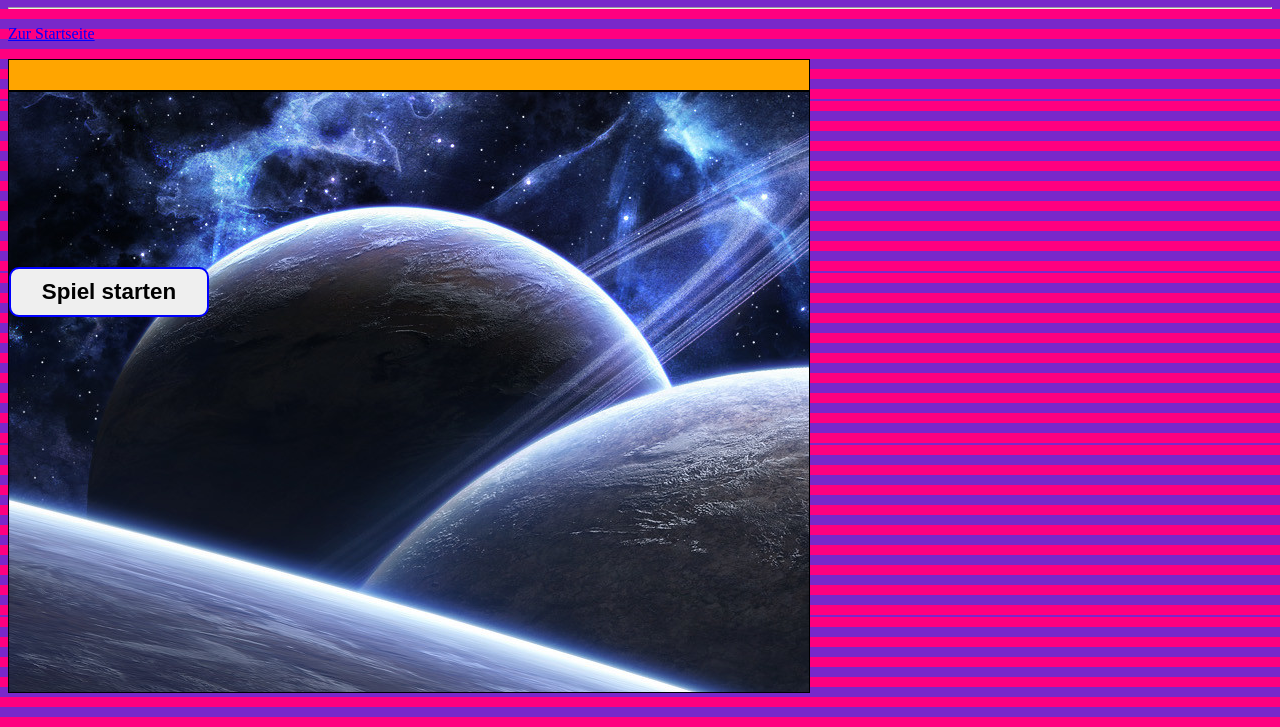
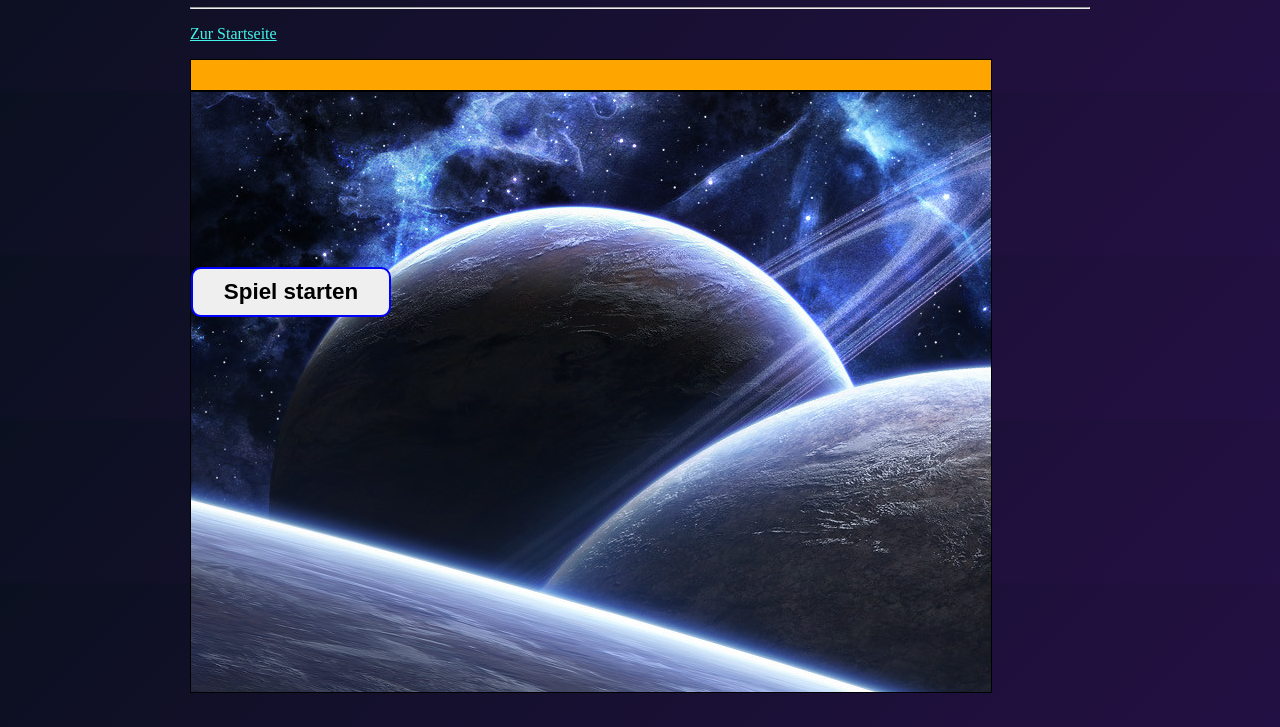
Before and after one commit to epic704/E2IT2_ArcadeGames_simenz, a plain HTML site: page Schuter.html in a window 1280 px wide. Shown: the part 73-800 px from the top of the page. Drawn offline with Linux system fonts and the light colour scheme.

Commit message:
Hindergrund änderung

```diff
--- a/css/Ping-Pong-styles.css
+++ b/css/Ping-Pong-styles.css
@@ -1,11 +1,10 @@
 @charset "utf-8";
 body {
-  background: linear-gradient(
-    180deg,
-    #ff007f 0%,
-    #7928ca 50%,
-    #2563eb 100%
-  );
+    max-width: 900px;
+    margin: 0 auto;
+    padding: 0 16px;
+    background: linear-gradient(135deg, #0b1020, #241044);
+    color: white;
 }
 #spielfeld{
     position: relative;
@@ -74,7 +73,7 @@ body {
   }
 }
 a:link{
-    color: blue;
+    color: #42f5e9;
 }
 a:hover{
     color: green;
--- a/css/Schuter-styles.css
+++ b/css/Schuter-styles.css
@@ -1,12 +1,10 @@
 @charset "utf-8";
 body {
-  	background: repeating-linear-gradient(
-    	0deg,
-    	#ff007f,
-    	#ff007f 10px,
-    	#7928ca 10px,
-    	#7928ca 20px
-    );
+  	max-width: 900px;
+    margin: 0 auto;
+    padding: 0 16px;
+    background: linear-gradient(135deg, #0b1020, #241044);
+    color: white;
 }
 #spielfeld{
 	position: absolute;
@@ -63,7 +61,7 @@ body {
 	border: 1px solid black;
 	}
 a:link{
-    color: blue;
+    color: #42f5e9;
 }
 a:hover{
     color: green;
```
